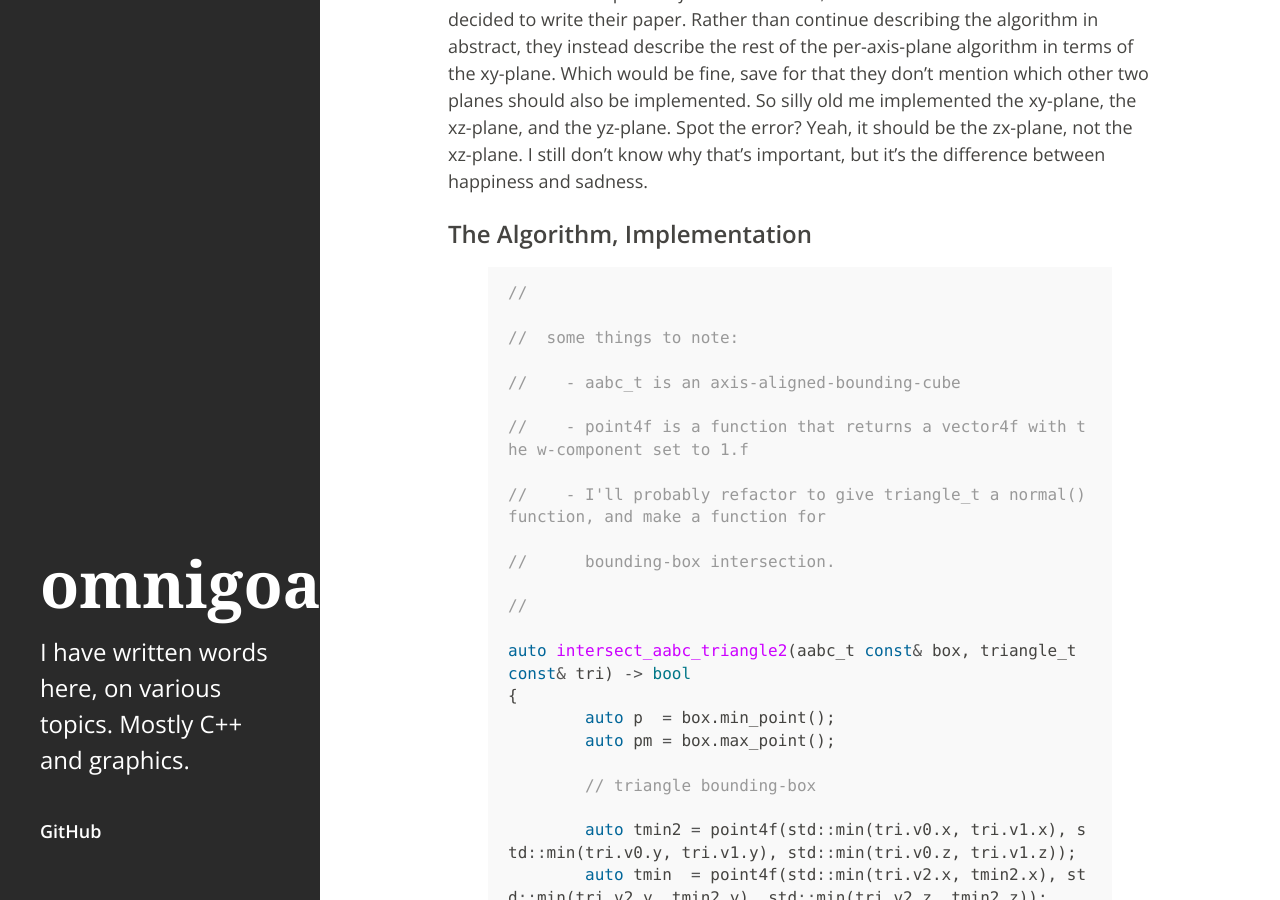
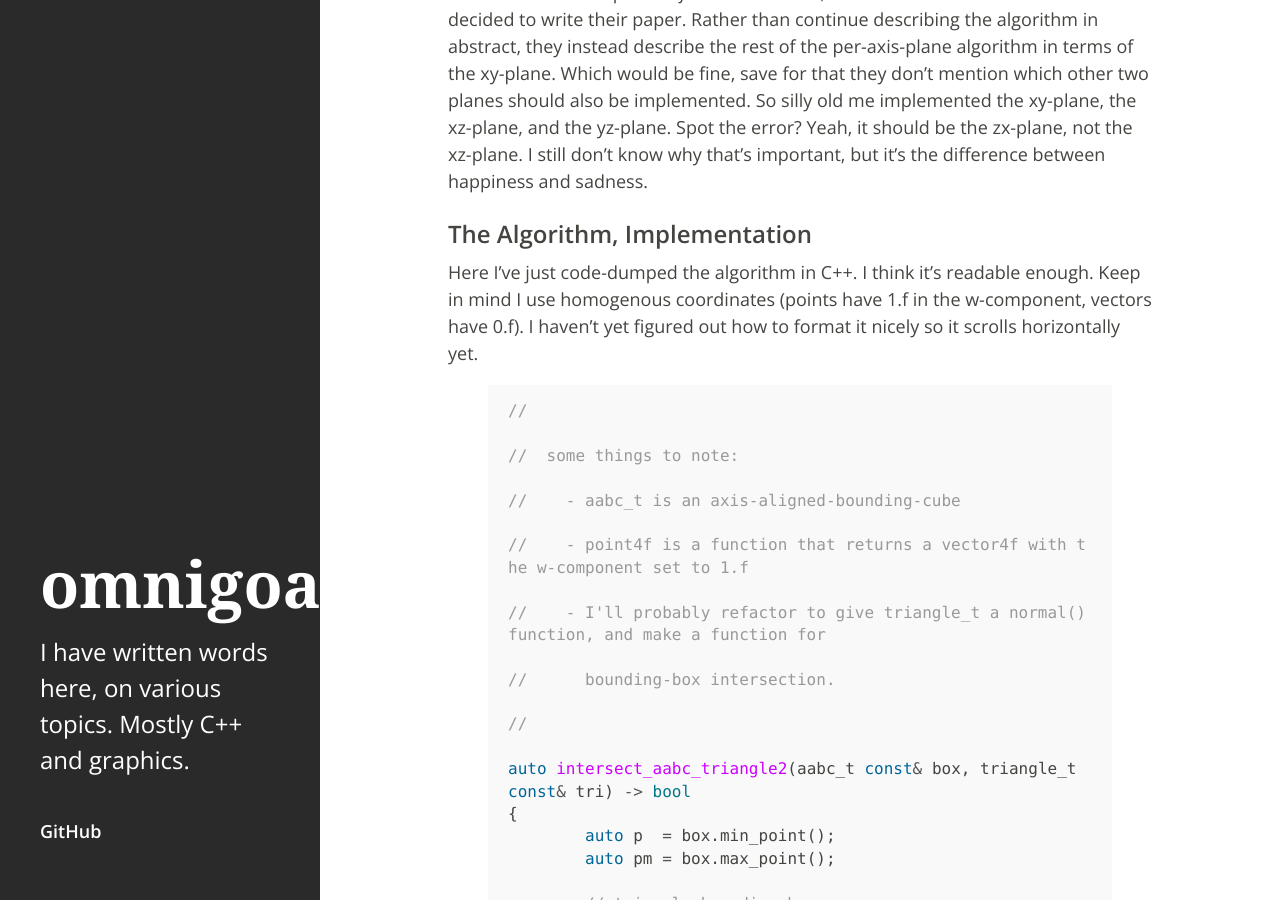
Before and after one commit to omnigoat/omnigoat.github.io, a Jekyll site: the page built from _posts/2015-03-09-box-triangle-intersection.md, in a window 1280 px wide and 900 px high, scrolled down 1250 px. Built offline with Jekyll 4.4.1, drawn with Linux system fonts in a browser that asks for light colours.

Commit message:
update to post

```diff
--- a/_posts/2015-03-09-box-triangle-intersection.md
+++ b/_posts/2015-03-09-box-triangle-intersection.md
@@ -24,6 +24,8 @@ So, referencing our [paper][schwarz_seidel], I'll outline how it works very quic
 Step 1 is incredibly obvious and is performed in every algorithm I ever saw. Step 2 requires calculating something called the *critical point*, in relation to the triangle-normal. If you imagine a light being shone from very far away, in the direction of the triangle-normal, then the critical-point would be the first (closest) point hit by the incoming light. Honestly it was easy to blindly implement Step 2 so I didn't really pay much attention. Step 3 was *far* more difficult, because of how Schwarz & Seidel decided to write their paper. Rather than continue describing the algorithm in abstract, they instead describe the rest of the per-axis-plane algorithm in terms of the xy-plane. Which would be fine, save for that they don't mention which other two planes should also be implemented. So silly old me implemented the xy-plane, the xz-plane, and the yz-plane. Spot the error? Yeah, it should be the zx-plane, not the xz-plane. I still don't know why that's important, but it's the difference between happiness and sadness.
 
 ### The Algorithm, Implementation
+
+Here I've just code-dumped the algorithm in C++. I think it's readable enough. Keep in mind I use homogenous coordinates (points have 1.f in the w-component, vectors have 0.f). I haven't yet figured out how to format it nicely so it scrolls horizontally yet.
 
 {% highlight c++ %}
 //
```
